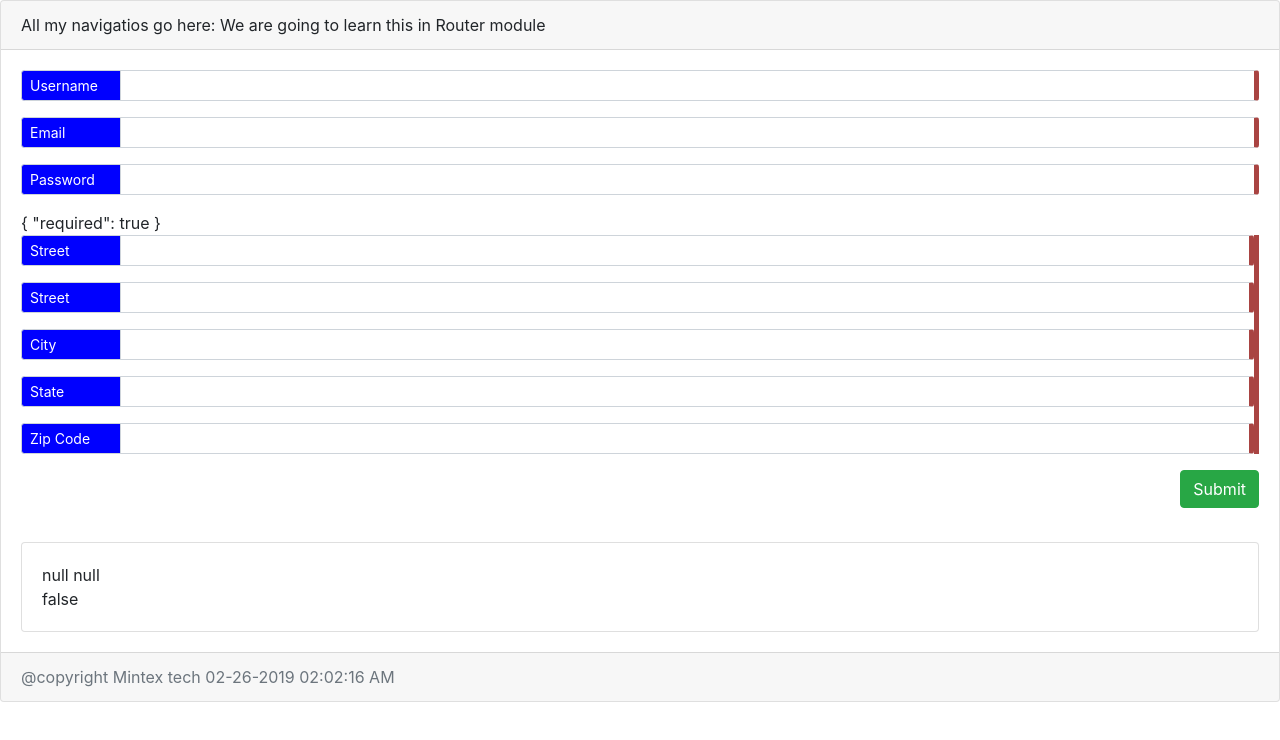
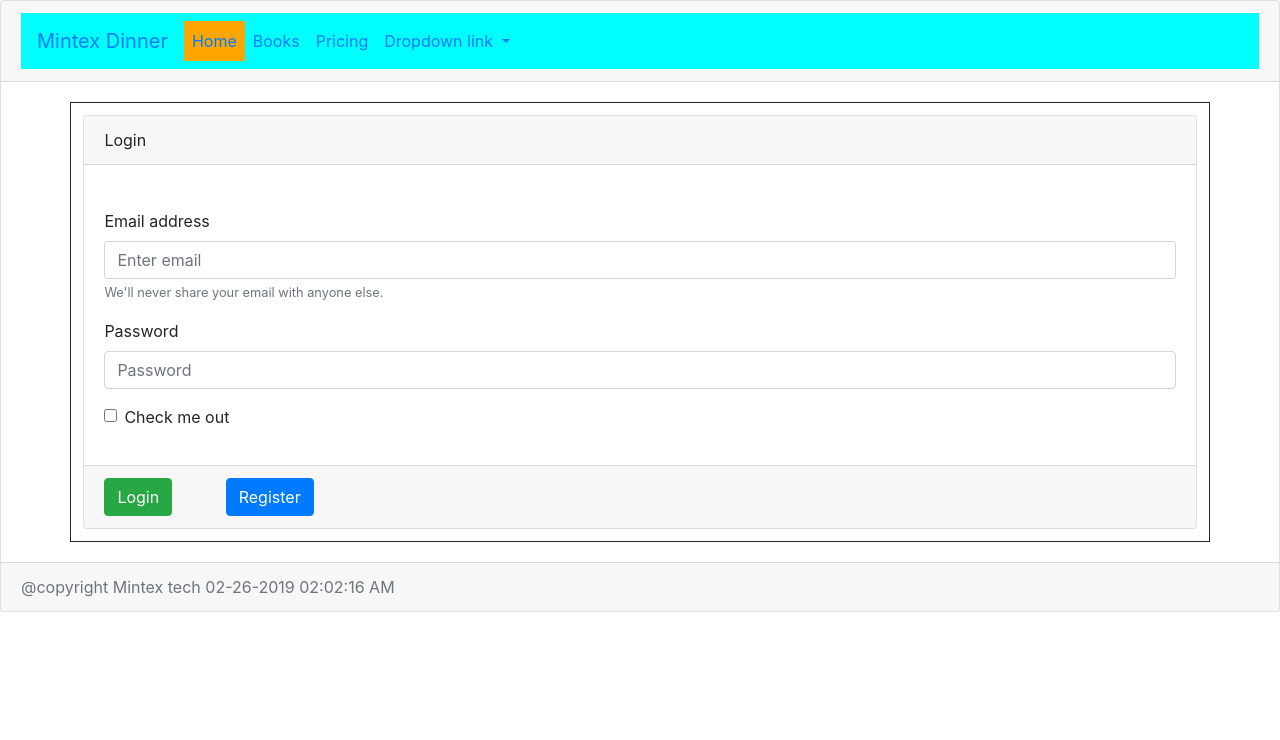
Before and after one commit to devvuppala/MintexDinner, an Angular app: page / in a window 1280 px wide. Shown: the top 740 px of the page. Built offline with nearby package versions, Linux system fonts and the light colour scheme; data requests are answered from the project's data file.

Commit message:
Class - 10 - Router Module

```diff
--- a/src/app/app.component.html
+++ b/src/app/app.component.html
@@ -15,7 +15,7 @@
 
 <div class="card">
     <div class="card-header">
-        All  my navigatios go here: We are going to learn this in Router module
+        <app-navigation></app-navigation>
     </div>
     <div class="card-body">
         <!-- <app-login></app-login>
@@ -26,7 +26,14 @@
         <br> -->
         <!-- <app-books-root></app-books-root> -->
         <!-- <app-sign-up>Loading.........</app-sign-up> -->
-        <app-sign-up-reactive></app-sign-up-reactive>
+        <!-- <app-sign-up-reactive></app-sign-up-reactive> -->
+        <router-outlet>
+                <div class="d-flex align-items-center">
+                <div class="spinner-border ml-auto" role="status" aria-hidden="true"></div>
+                </div>
+
+
+        </router-outlet>
     </div>
     <div class="card-footer text-muted">
             @copyright Mintex tech {{now | date : 'MM-dd-yyyy hh:mm:ss a'}}
--- a/src/app/app.module.ts
+++ b/src/app/app.module.ts
@@ -6,6 +6,7 @@ import { MenuModule } from './menu/menu.module';
 import { AdsModule } from './advertisement/ads.module';
 import { BooksModule } from './books/app.books.module';
 import { HttpClientModule } from '@angular/common/http';
+import { RouterModule } from '@angular/router'
 import { CurrencyConvertorPipe } from './pipes/app.usdToINR.pipe';
 import { LoginModule } from './login/login.module';
 import { FormsModule } from '@angular/forms';
@@ -13,6 +14,7 @@ import { MyCustomPipesSharedModule } from './pipes/app.pipe.module';
 import { SignUpModule } from './sign-up/app.signup.module';
 import { MyCustomDirectivesSharedModule } from './directives/app.directives.module';
 import { SignUpReactiveModule } from './sign-up-reactive/app.sign-up-reactive.module';
+import { AppRoutingModule } from './routing/app.routing.module';
 
 @NgModule({
   declarations: [
@@ -29,7 +31,9 @@ import { SignUpReactiveModule } from './sign-up-reactive/app.sign-up-reactive.mo
     MyCustomPipesSharedModule,
     SignUpModule,
     MyCustomDirectivesSharedModule,
-    SignUpReactiveModule
+    SignUpReactiveModule,
+    RouterModule,
+    AppRoutingModule
   ],
   providers: [],
   bootstrap: [AppComponent]
--- a/src/app/login/app.login.html
+++ b/src/app/login/app.login.html
@@ -1,4 +1,4 @@
-<!--
+
 <div class="container" style="border: 1px solid;padding: 1%;">
     <div class="card">
         <div class="card-header">
@@ -28,12 +28,14 @@
         </div>
         <div class="card-footer">
 
-                <button  class="btn btn-primary" (click)="loginUser()">Login</button>
+                <button  class="btn btn-success" (click)="loginUser()">Login</button>
+
+                <button class="btn btn-primary" style="margin-left: 5%"  (click)="navigateToRegisterPage()">Register</button>
         </div>
     </div>
 
-</div>-->
-<input type="text" class="form-control" [(ngModel)]="searchEmailIDValue" aria-label="Enter emailID">
+</div>
+<!-- <input type="text" class="form-control" [(ngModel)]="searchEmailIDValue" aria-label="Enter emailID">
 <table class="table table-striped table-dark">
         <thead>
           <tr>
@@ -47,4 +49,4 @@
             <td>{{user.emailID}}</td>
           </tr>
         </tbody>
-      </table>
+      </table> -->
--- a/src/app/login/login.component.ts
+++ b/src/app/login/login.component.ts
@@ -2,6 +2,7 @@ import { Component, OnInit } from "@angular/core";
 import { User } from "./login.user.model";
 import { UserService } from "../services/app.user.service";
 import { ComponentFactoryResolver } from "@angular/core/src/render3";
+import { ActivatedRoute, Router } from "@angular/router";
 
 @Component({
     selector: 'app-login',
@@ -22,7 +23,9 @@ export class LoginComponent implements OnInit {
         password: null,
     };
 
-    constructor(private userService : UserService) {
+    constructor(private userService : UserService,
+        private routingService : ActivatedRoute,
+        private routerService : Router) {
 
     }
 
@@ -50,4 +53,8 @@ export class LoginComponent implements OnInit {
             this.usersFromDB = users;
         })
     }
+
+    navigateToRegisterPage() {
+       this.routerService.navigate(["/register"]) ;
+    }
 }
--- /dev/null
+++ b/src/app/routing/app.navigation.html
@@ -0,0 +1,29 @@
+<nav class="navbar navbar-expand-lg myNav" >
+        <a class="navbar-brand" href="#">Mintex Dinner</a>
+        <button class="navbar-toggler" type="button" data-toggle="collapse" data-target="#navbarNavDropdown" aria-controls="navbarNavDropdown" aria-expanded="false" aria-label="Toggle navigation">
+          <span class="navbar-toggler-icon"></span>
+        </button>
+        <div class="collapse navbar-collapse" id="navbarNavDropdown">
+          <ul class="navbar-nav">
+            <li class="nav-item active">
+              <a class="nav-link" routerLink="/" routerLinkActive="active-link" [routerLinkActiveOptions]="{exact:true}">Home <span class="sr-only">(current)</span></a>
+            </li>
+            <li class="nav-item">
+              <a class="nav-link" routerLink="/books" routerLinkActive="active-link"  [routerLinkActiveOptions]="{exact:true}">Books</a>
+            </li>
+            <li class="nav-item">
+              <a class="nav-link" href="#">Pricing</a>
+            </li>
+            <li class="nav-item dropdown">
+              <a class="nav-link dropdown-toggle" href="#" id="navbarDropdownMenuLink" role="button" data-toggle="dropdown" aria-haspopup="true" aria-expanded="false">
+                Dropdown link
+              </a>
+              <div class="dropdown-menu" aria-labelledby="navbarDropdownMenuLink">
+                <a class="dropdown-item" href="#">Action</a>
+                <a class="dropdown-item" href="#">Another action</a>
+                <a class="dropdown-item" href="#">Something else here</a>
+              </div>
+            </li>
+          </ul>
+        </div>
+      </nav>
--- /dev/null
+++ b/src/app/routing/app.navigation.scss
@@ -0,0 +1,11 @@
+.myNav {
+    background-color: aqua;
+}
+
+.active-link {
+    background-color: orange;
+}
+
+.nav-link:hover {
+    background-color: green;
+}
--- /dev/null
+++ b/src/app/routing/app.routing.module.ts
@@ -0,0 +1,35 @@
+import { BrowserModule } from '@angular/platform-browser';
+import { NgModule } from '@angular/core';
+import { HttpClientModule } from '@angular/common/http';
+import { RouterModule, Routes } from '@angular/router'
+import { FormsModule } from '@angular/forms';
+import { MyCustomPipesSharedModule } from '../pipes/app.pipe.module';
+import { MyCustomDirectivesSharedModule } from '../directives/app.directives.module';
+import { NavigationComponent } from './app.routing.component';
+import { LoginComponent } from '../login/login.component';
+import { BooksRootComponent } from '../books/app.books.component';
+import { SignUpComponent } from '../sign-up/app.signup.component';
+const appRoutes : Routes = [
+    {path:'', component: LoginComponent},
+    {path:'register', component: SignUpComponent},
+    {path:'books', component: BooksRootComponent}
+]
+
+@NgModule({
+  declarations: [
+    NavigationComponent
+  ],
+  imports: [
+    BrowserModule,
+    HttpClientModule,
+    FormsModule,
+    MyCustomPipesSharedModule,
+    MyCustomDirectivesSharedModule,
+    RouterModule.forRoot(appRoutes)
+  ],
+  providers: [],
+  exports:[NavigationComponent]
+})
+
+
+export class AppRoutingModule { }
```
Also changed, not shown: src/app/routing/app.routing.component.ts (added, +11 -0 lines).
